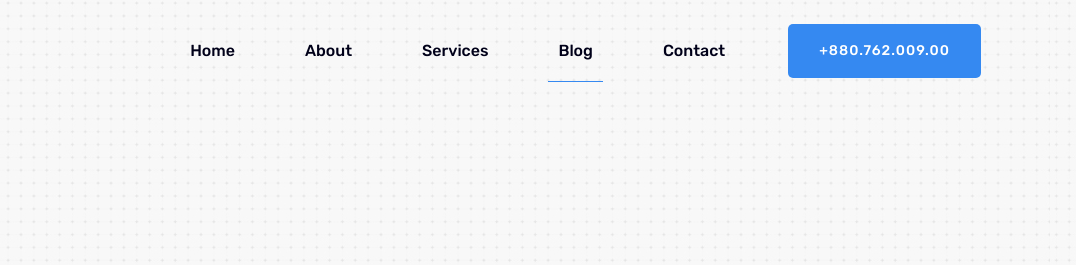
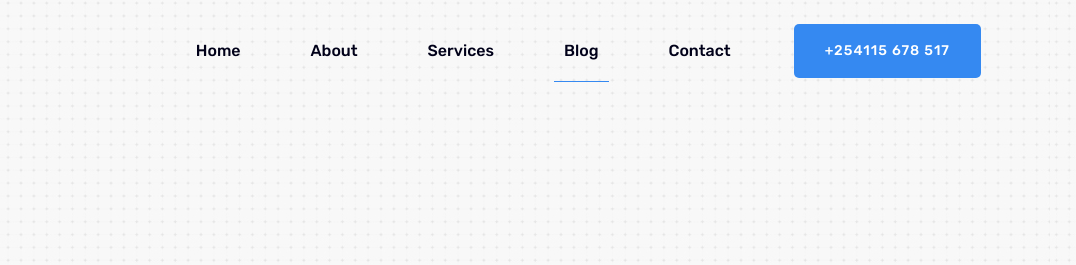
Before and after one commit to valNyerere/Jurna, a plain HTML site: page apply.html in a window 1280 px wide. Shown: the top 265 px of the page, 204-1280 px from the left. Drawn offline with Linux system fonts and the light colour scheme.

Commit message:
Update apply.html

```diff
--- a/apply.html
+++ b/apply.html
@@ -70,7 +70,7 @@
                                     </nav>
                                 </div>
                                 <div class="header-right-btn f-right d-none d-lg-block">
-                                    <a href="#" class="btn header-btn">+880.762.009.00 </a>
+                                    <a href="#" class="btn header-btn">+254115 678 517 </a>
                                 </div>
                             </div>
                             </div>
```
